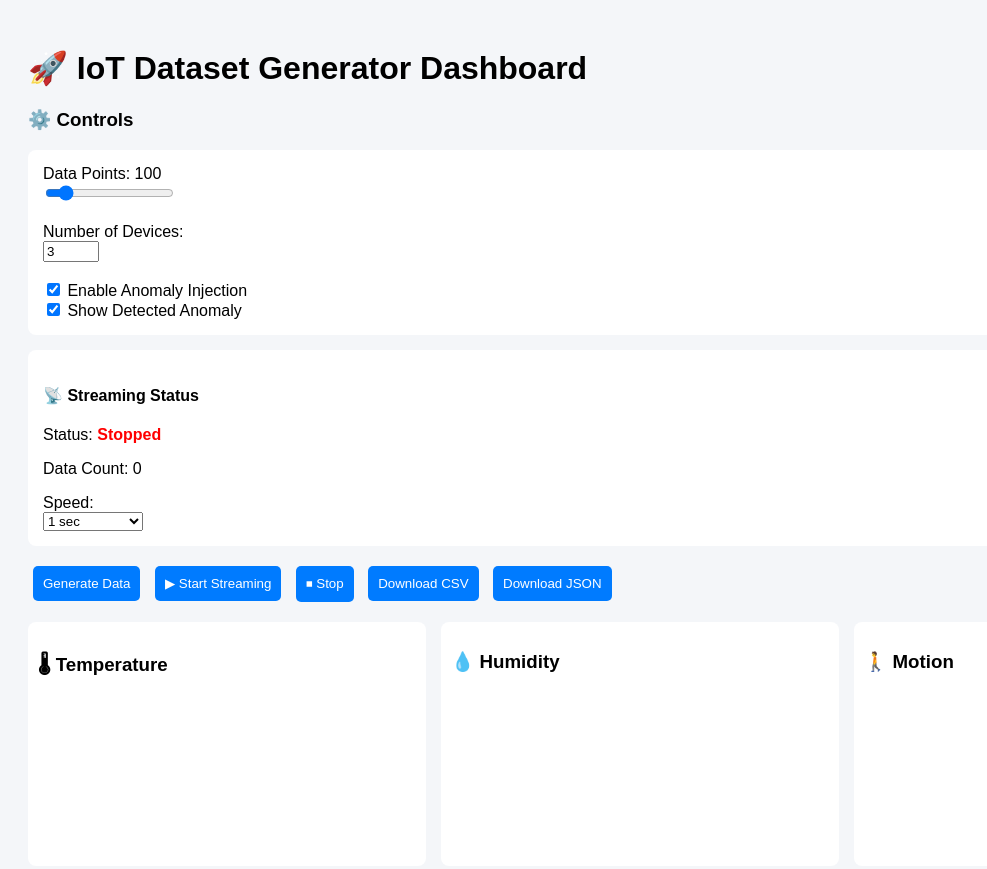
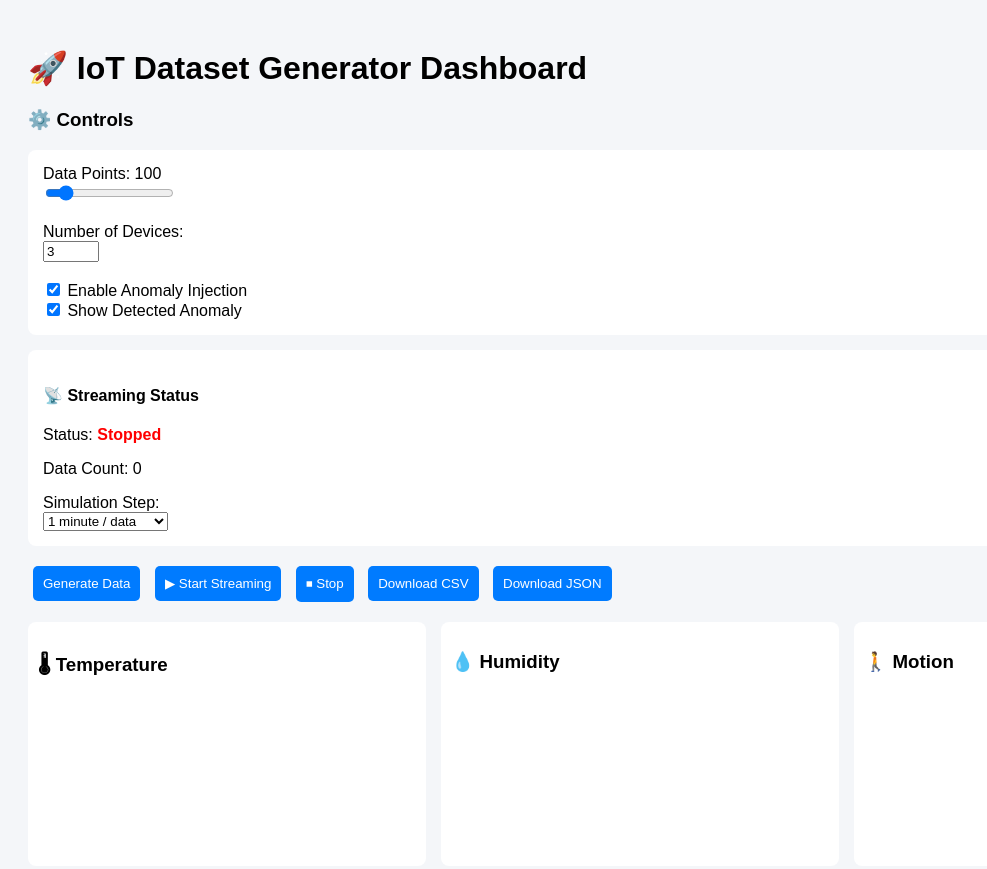
Before and after one commit to Maulina2705/iot-dataset-generator, a plain HTML site: page docs/index.html in a window 1280 px wide. Shown: the top 869 px of the page, without its empty margins (0-987 px from the left). Drawn offline with nearby package versions, Linux system fonts and the light colour scheme.

Commit message:
update 8.6 streaming markov

```diff
--- a/docs/index.html
+++ b/docs/index.html
@@ -49,12 +49,13 @@
       <span id="liveCount">0</span>
     </p>
 
-    <label>Speed:</label><br>
-    <select id="intervalSelect">
-      <option value="1000">1 sec</option>
-      <option value="500">0.5 sec (fast)</option>
-      <option value="2000">2 sec</option>
-    </select>
+<label>Simulation Step:</label><br>
+<select id="timeStep">
+  <option value="1">1 minute / data</option>
+  <option value="5">5 minutes / data</option>
+  <option value="10">10 minutes / data</option>
+  <option value="60">1 hour / data</option>
+</select>
   </div>
 
   <div class="controls">
--- a/docs/script.js
+++ b/docs/script.js
@@ -172,7 +172,10 @@ function startStreaming() {
 
     nextWeather();
 
-    let simulatedTime = new Date(startTime.getTime() + currentIndex * 60000);
+    let stepMinutes = parseInt(document.getElementById("timeStep").value || 1);
+    let simulatedTime = new Date(
+        startTime.getTime() + currentIndex * stepMinutes * 60000
+      );
     let hour = simulatedTime.getHours();
 
     let temp = generateTemperature(currentIndex);
```
